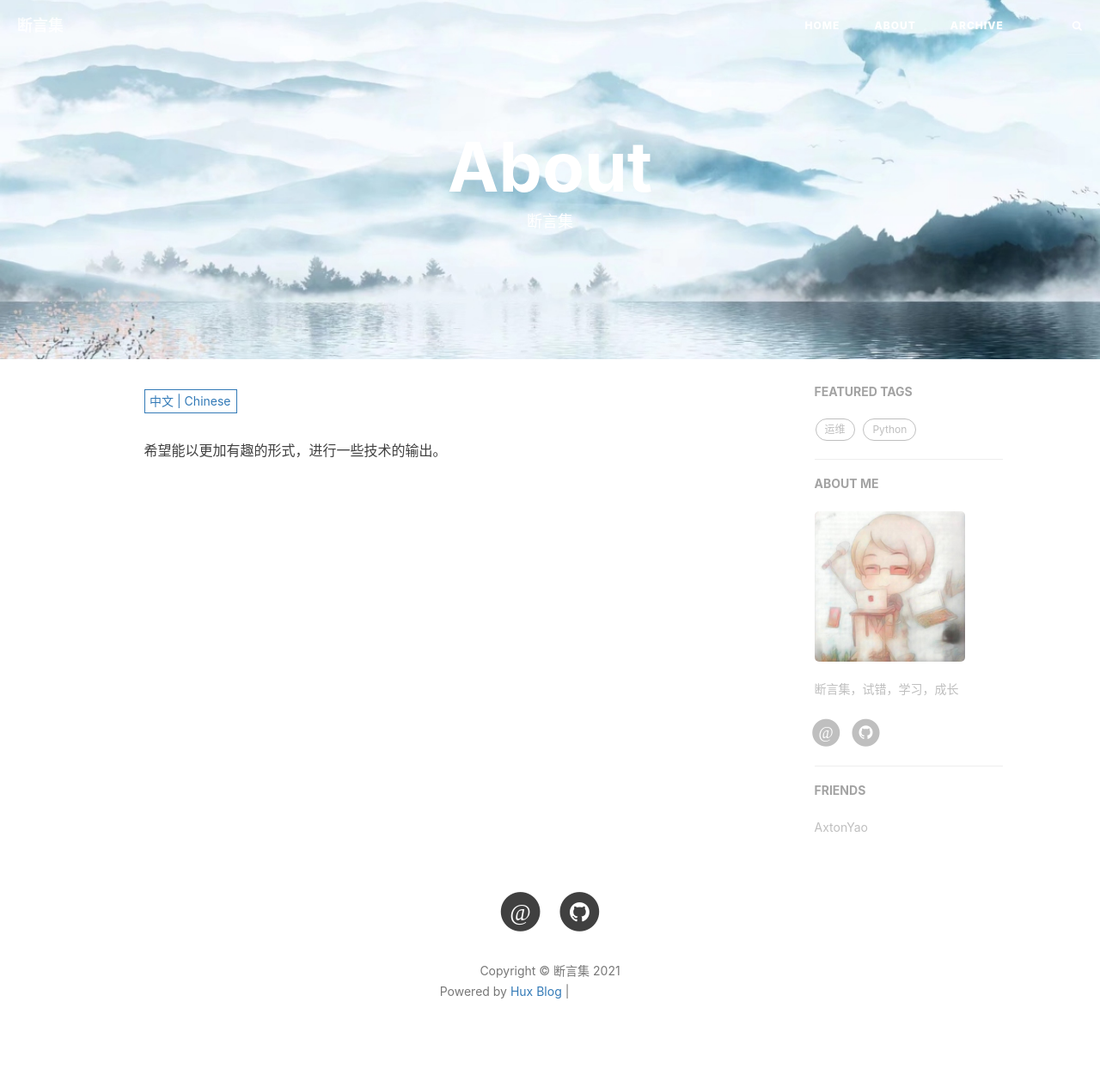
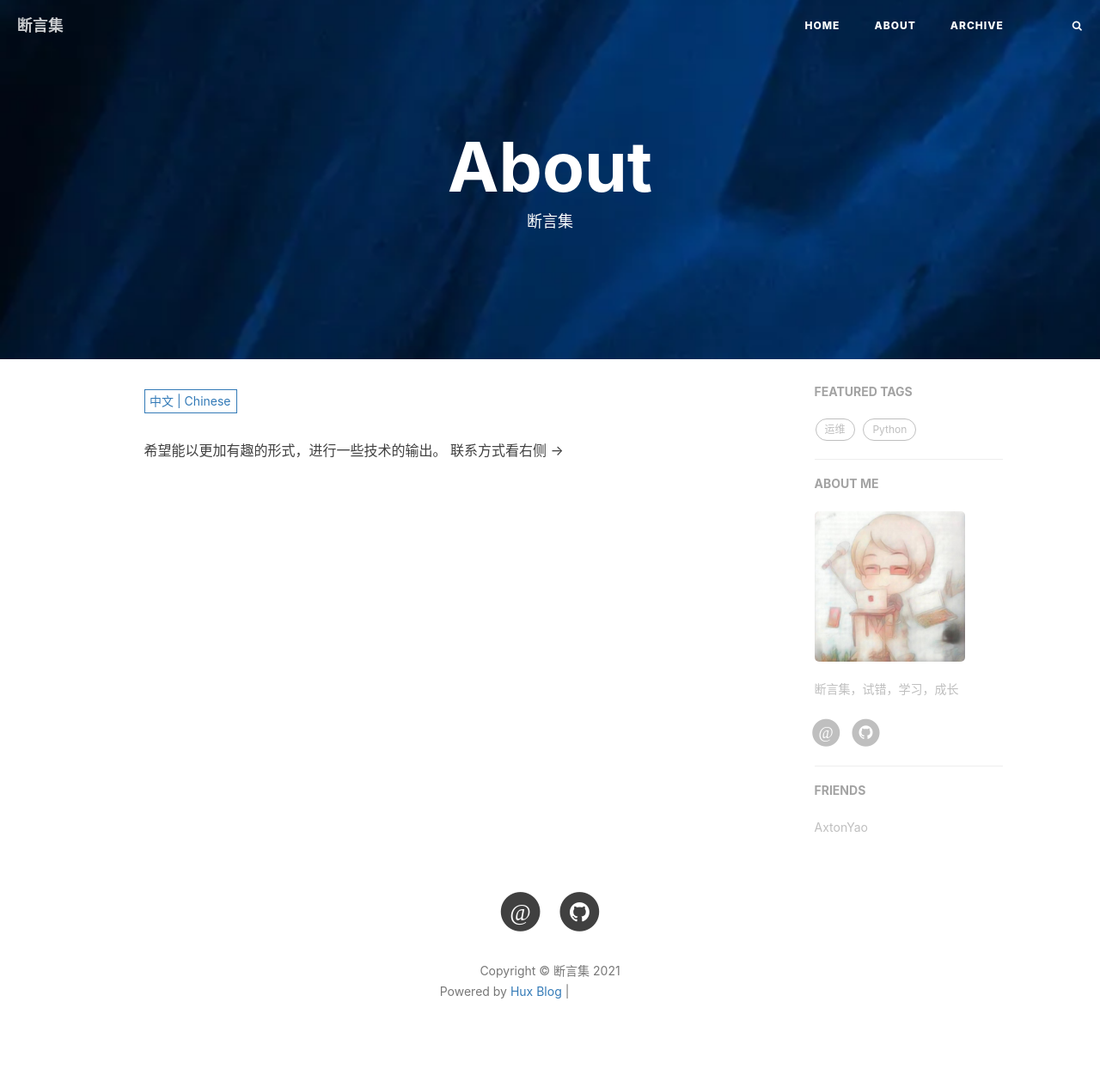
Before and after one commit to RainGather/RainGather.github.io, a Jekyll site: the page built from about.html, in a window 1280 px wide. Shown: the whole page at 86% size. Built offline with Jekyll 4.4.1, drawn with Linux system fonts in a browser that asks for light colours; nearby versions of some CDN libraries; comment, search, counter and statistics services are not loaded; grey boxes are pictures that could not be loaded.

Commit message:
[UPDATE] about

```diff
--- a/_includes/about/zh.md
+++ b/_includes/about/zh.md
@@ -1 +1,2 @@
 希望能以更加有趣的形式，进行一些技术的输出。
+联系方式看右侧 ->
--- a/about.html
+++ b/about.html
@@ -2,7 +2,7 @@
 layout: page
 title: "About"
 description: "断言集"
-header-img: "assets/about-bg.jpg"
+header-img: "assets/about-bg.webp"
 multilingual: true
 ---
 
```
Also changed, not shown: assets/about-bg.webp (added).
